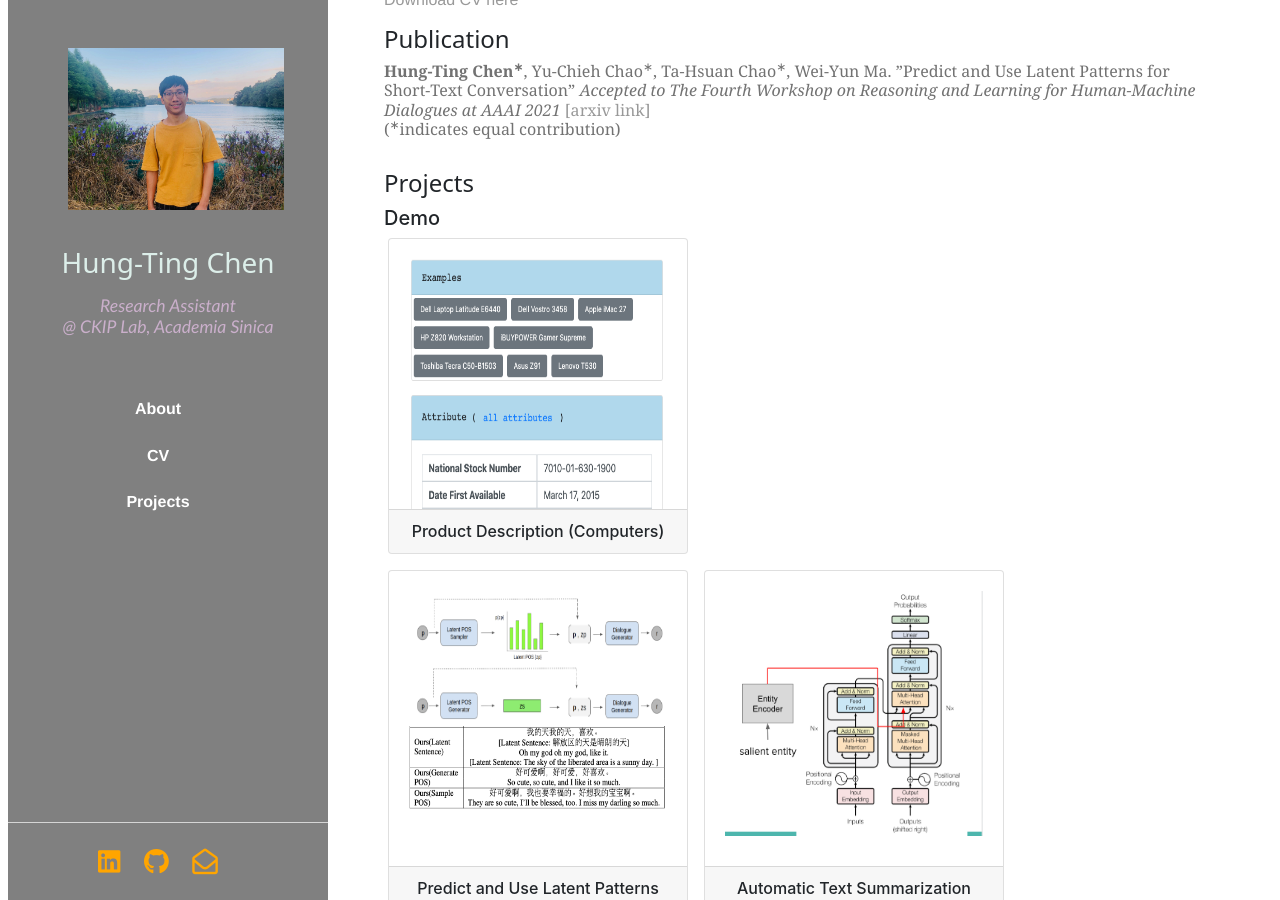
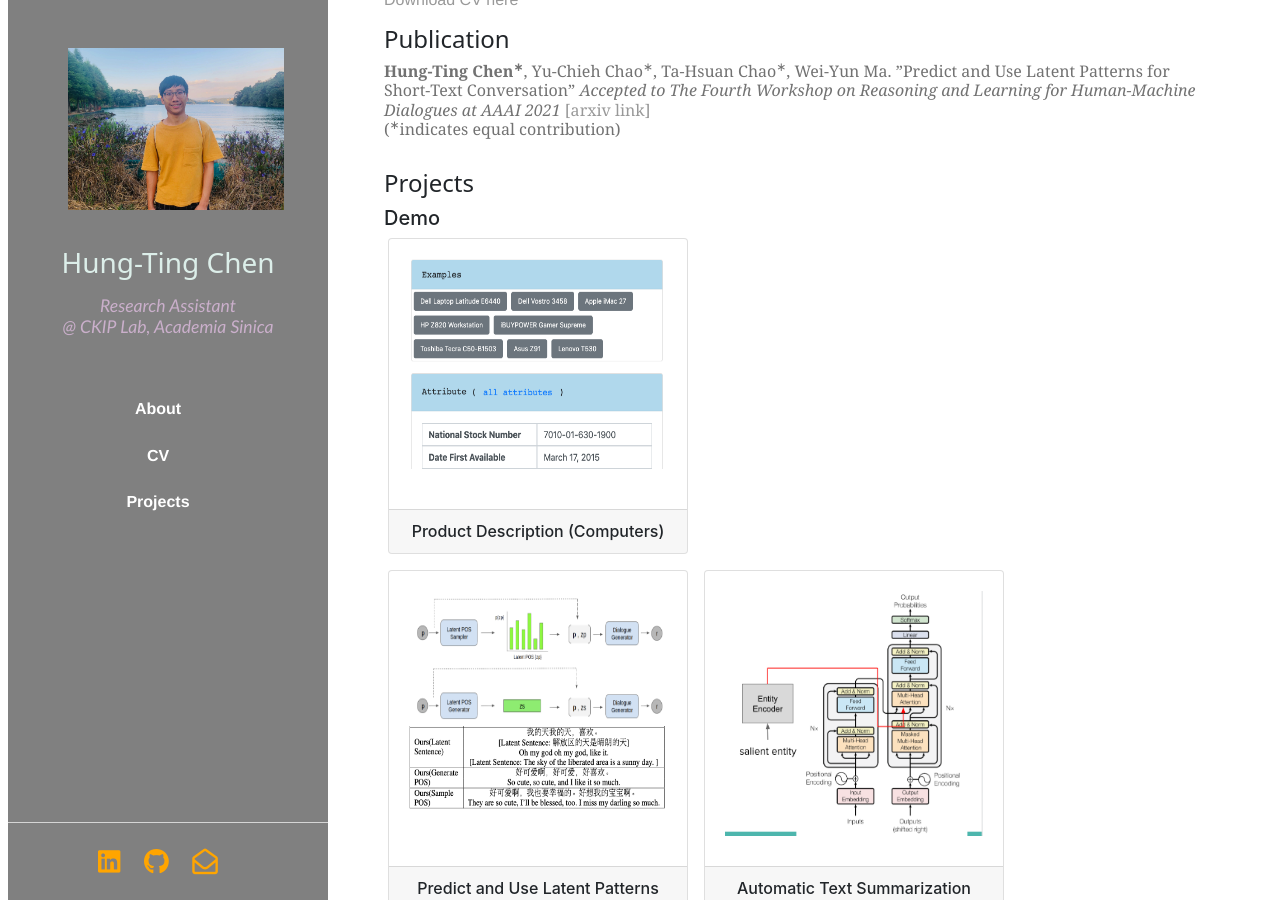
Before and after one commit to timchen0618/timchen0618.github.io, a Jekyll site: the page index.html, which Jekyll copies as it is, in a window 1280 px wide and 900 px high, scrolled down 407 px. Built offline with Jekyll 4.4.1, drawn with Linux system fonts in a browser that asks for light colours; nearby versions of some CDN libraries.

Commit message:
modify layout

```diff
--- a/index.html
+++ b/index.html
@@ -103,7 +103,7 @@
                                     <!-- <img src="{{item[2][0]}}" alt="image.png" class="mx-auto my-auto mw-100" height="200px"> -->
                                     <a href="https://ckip.iis.sinica.edu.tw/service/prod-desc-en">
                                         <figure>
-                                            <img alt="Product Description" src="images/prod-desc.png" class="mx-auto my-auto mw-100" height="250">
+                                            <img alt="Product Description" src="images/prod-desc.png" class="mx-auto my-auto mw-100" height="210">
 
                                         </figure>
                                     </a>
```
